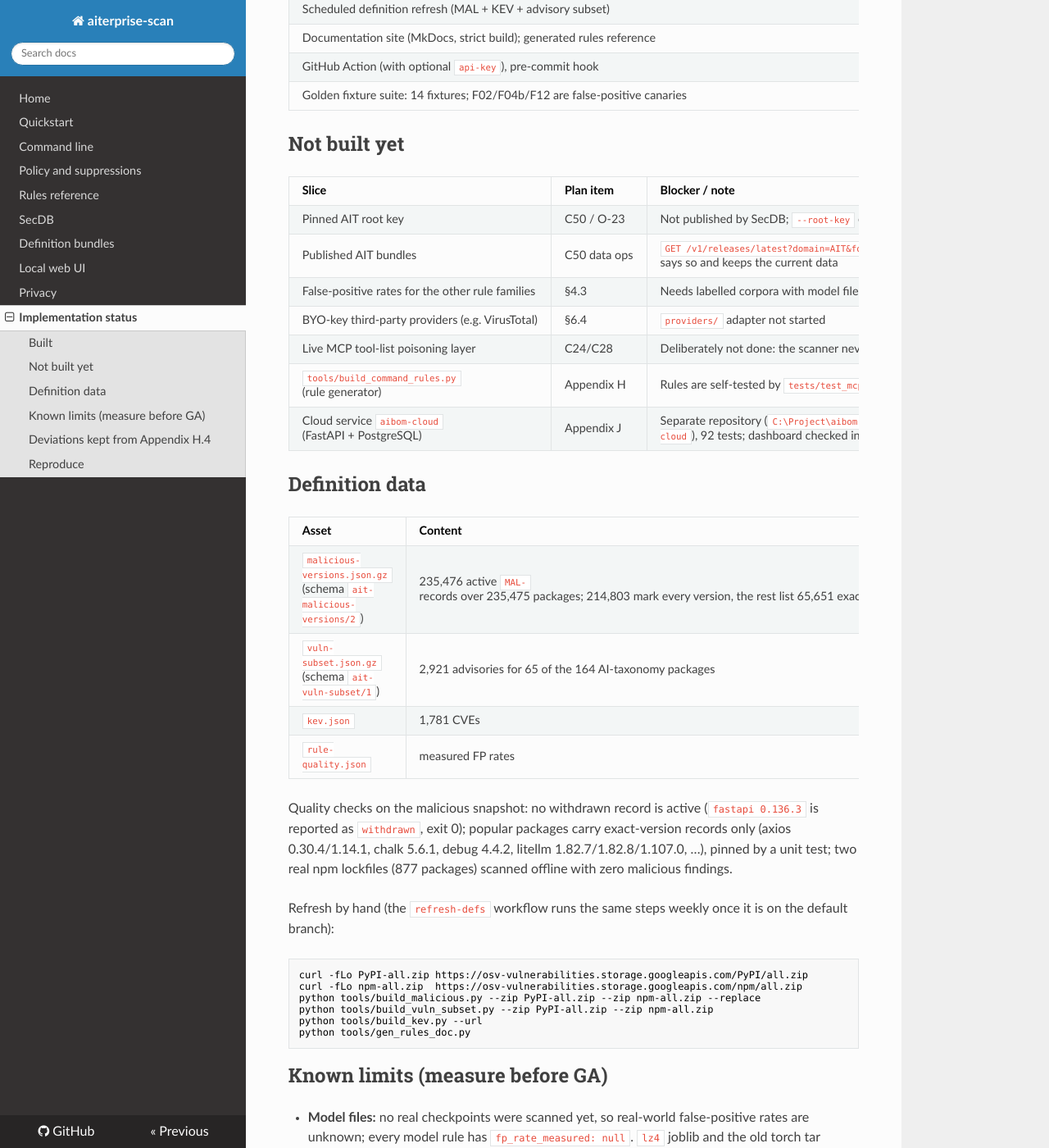
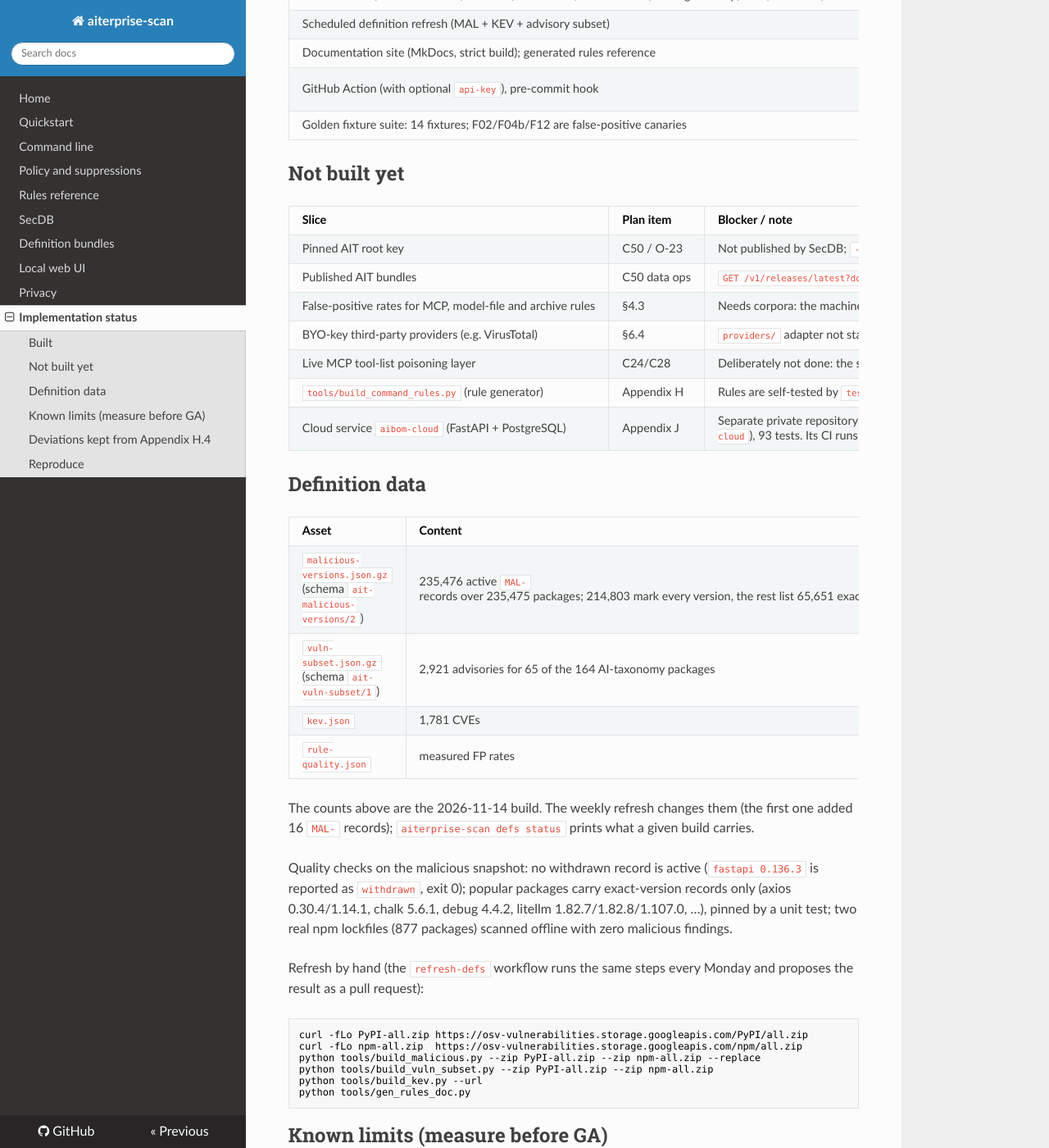
Before and after one commit to jtopaz1/aiterprise-aibom, an MkDocs documentation site: the page built from docs/STATUS.md, in a window 1280 px wide and 1400 px high, scrolled down 1425 px. Shown: the whole window at 82% size. Built offline with MkDocs 1.6.1, drawn with Linux system fonts in a browser that asks for light colours; nearby versions of some CDN libraries; some of the changed text lies outside the part shown.

Commit message:
STATUS: what the checks of 2026-11-16 established
Co-Authored-By: Claude Fable 5.2 <noreply@anthropic.com>

````diff
--- a/docs/STATUS.md
+++ b/docs/STATUS.md
@@ -1,6 +1,6 @@
 # Implementation status — `aiterprise-scan` 0.1.0 (rewrite)
 
-Updated 2026-11-14. Design of record: `aiterprise-doc/13-APP-AIBOM.md` (AI2). This is a clean-room
+Updated 2026-11-16. Design of record: `aiterprise-doc/13-APP-AIBOM.md` (AI2). This is a clean-room
 rewrite of the OSS engine; the v0.2.0 code described in that document's Appendix H was not available,
 so this table restates Appendix H.1 against what exists in this repository today.
 
@@ -25,20 +25,20 @@ so this table restates Appendix H.1 against what exists in this repository today
 | AI secrets (C32), redacted, digest-keyed | `secrets.py` | working |
 | SecDB API v1 client (§4.8, Appendix I/K): `/v1/me` limits, lookups (single, batch on paid plans), MCP URL prefixes and assessments, file verdicts, data notices, FP reports with consent, report upload; budget from the plan; 429 → UNVERIFIED, never clean | `secdb.py`, `account.py`, `login` / `logout` / `status` / `report-fp` / `upload` | working — verified live with a free key (`/v1/me`, `/v1/usage`, lookups within the 4/min budget); batch and upload are plan-gated and not live-tested |
 | Signed definition bundles (C50): minisign (pure-Python Ed25519, RFC 8032) over the manifest, root-signed `signing-keys.json` with rollback and expiry checks, `release_id` from JCS, archive hash before unpack, atomic install, rollback, per-load re-check | `ed25519.py`, `minisign.py`, `bundles.py`, `defscli.py`, `defs verify/install/update/rollback`, `tools/build_bundle.py` | working — a locally built bundle verified, installed and used; interop with the reference `minisign` passes both ways in CI |
-| Rule quality: per-finding `fp_rate_measured` (measured, or null) and `examined` coverage counts | `quality.py`, `data/ait/rule-quality.json`, `tools/measure_fp.py` | working — `ait.secret.*` measured (3.41 % over 205 clean projects); every other rule is `null` |
+| Rule quality: per-finding `fp_rate_measured` (measured, or null) and `examined` coverage counts | `quality.py`, `data/ait/rule-quality.json`, `tools/measure_fp.py` | working — `ait.secret.*` measured (3.41 % over 205 clean projects) and `ait.skill.*` measured (14.18 % of 275 installed agent skills trip a skill rule; per-rule rates are in the file); MCP, model-file and archive rules are `null` |
 | CycloneDX 1.7 emission (C05), 1.6 compatible, findings as `vulnerabilities[]` | `bom.py`, `--emit-bom`, `bom` command | working |
 | Reports: table, JSON, SARIF 2.1.0, self-contained HTML; data notices | `report.py`, `html_report.py` | working |
 | Policy (C33), suppressions with mandatory expiry (C34), `.snyk` import, baseline (C35); malicious findings accepted only by an expiring fingerprint suppression; UI suppressions in `.aiterprise/suppressions.json` | `policy.py` | working |
 | Org policy sync and cloud upload: `policy pull` (ETag, refuses a policy this scanner cannot load), `scan --upload --cloud`, `upload --cloud`; keys only over https (http to loopback only) | `cloudpolicy.py`, `account.py` | working — verified end to end against a local `aibom-cloud` with a real SecDB key (upload 201, pull 200 then 304) |
 | Coverage honesty: skipped files are `ait.*.not-analysable` findings; an unreachable source exits 2 | `model.not_analysable`, `scanner.py` | working |
 | Local web UI: scan history, findings with filters, inventory, coverage, diff between scans, suppress, SecDB account, defs update; 127.0.0.1 only, token → HttpOnly cookie, Host check, CSRF + Origin, CSP nonce | `ui.py`, `history.py`, `ui`, `scan --save` | working — checked in a real browser, including a 375 px viewport |
-| Local MCP server exposing `scan_ai_supply_chain` (C44), protocol 2025-06-18; registry manifest | `mcpserver.py`, `mcp serve`, `server.json` | working; not published to the MCP registry |
+| Local MCP server exposing `scan_ai_supply_chain` (C44), protocol 2025-06-18; registry manifest | `mcpserver.py`, `mcp serve`, `server.json` | working; `server.json` fits the registry schema (2025-12-11); not published to the MCP registry, which needs the PyPI release first |
 | Acceptance demo: five planted problems, one offline scan; `--exe` holds a built binary to the same five | `tools/killer_demo.py` | working — 5/5 from source, and from the Linux x86-64, macOS arm64 and Windows x86-64 binaries in CI |
-| Packaging: wheel + sdist, single-file binaries (PyInstaller), container image, Sigstore-signed release, self-SBOM, PyPI trusted publishing | `packaging/`, `Dockerfile`, `.github/workflows/release.yml`, `binaries.yml` | wheel and container image built and checked in CI; CI builds the Linux, macOS and Windows binaries with the release's own `binaries.yml` and each passes the killer demo (5/5, exit 1); the tag-triggered release (signing, PyPI, ghcr.io) **not yet run** |
-| CI: test matrix, wheel, self-scan, killer demo, licence check, minisign interop, docs, container, binaries | `.github/workflows/ci.yml` | working — green on GitHub (PR #2) |
-| Scheduled definition refresh (MAL + KEV + advisory subset) | `.github/workflows/refresh-defs.yml` | written — weekly; rebuilds the data, runs the full tests and the killer demo on it, then proposes it on `defs/refresh`. Runs only from the default branch, so **not yet run**; opening the pull request needs the repository setting that lets Actions create pull requests (off today), otherwise the run links to the compare page |
+| Packaging: wheel + sdist, single-file binaries (PyInstaller), container image, Sigstore-signed release, self-SBOM, PyPI trusted publishing | `packaging/`, `Dockerfile`, `.github/workflows/release.yml`, `binaries.yml` | wheel, sdist, self-SBOM and container image built and checked in CI; CI builds the Linux, macOS and Windows binaries with the release's own `binaries.yml` and each passes the killer demo (5/5, exit 1); the tag-triggered release (signing, PyPI, ghcr.io) **not yet run** — `RELEASING.md` lists the one-time setup it needs (a PyPI trusted publisher; the name is free) |
+| CI: test matrix, wheel and sdist, self-scan, killer demo, licence check, minisign interop, docs, container, binaries, the GitHub Action, the pre-commit hook | `.github/workflows/ci.yml` | working — green on GitHub (PR #3) |
+| Scheduled definition refresh (MAL + KEV + advisory subset) | `.github/workflows/refresh-defs.yml` | working — weekly. The first scheduled run (2026-11-16) rebuilt the data, passed the full tests and the killer demo on it, and opened the refresh pull request itself (the repository now lets Actions create pull requests). CI on that pull request starts when it is closed and reopened |
 | Documentation site (MkDocs, strict build); generated rules reference | `mkdocs.yml`, `docs/`, `tools/gen_rules_doc.py` | working — builds locally with `--strict` |
-| GitHub Action (with optional `api-key`), pre-commit hook | `action/`, `.pre-commit-hooks.yaml` | written — not yet run on GitHub |
+| GitHub Action (with optional `api-key`), pre-commit hook | `action/`, `.pre-commit-hooks.yaml` | working — CI uses the action on the killer-demo repository (the gate fails, `exit-code` 1, report, SARIF and AI-BOM written) and on a clean fixture (`exit-code` 0), and `pre-commit try-repo` runs the hook on both. Not exercised: the SARIF upload to code scanning (not available to a private repository) and the `api-key` input |
 | Golden fixture suite: 14 fixtures; F02/F04b/F12 are false-positive canaries | `tests/test_golden.py` | working |
 
 ## Not built yet
@@ -47,11 +47,11 @@ so this table restates Appendix H.1 against what exists in this repository today
 |---|---|---|
 | Pinned AIT root key | C50 / O-23 | Not published by SecDB; `--root-key` or `AITERPRISE_ROOT_KEY` is required until it is |
 | Published AIT bundles | C50 data ops | `GET /v1/releases/latest?domain=AIT&format=ait-bundle` returns 404 today; `defs update` says so and keeps the current data |
-| False-positive rates for the other rule families | §4.3 | Needs labelled corpora with model files, MCP configs and skills; the site-packages corpus only exercises secrets |
+| False-positive rates for MCP, model-file and archive rules | §4.3 | Needs corpora: the machine used for the skill and secret measurements has 15 MCP configs and one package with model files, under the 25-sample minimum |
 | BYO-key third-party providers (e.g. VirusTotal) | §6.4 | `providers/` adapter not started |
 | Live MCP tool-list poisoning layer | C24/C28 | Deliberately not done: the scanner never launches servers (G8); descriptions in configs are judged |
 | `tools/build_command_rules.py` (rule generator) | Appendix H | Rules are self-tested by `tests/test_mcp.py`; the generator is not in the repo |
-| Cloud service `aibom-cloud` (FastAPI + PostgreSQL) | Appendix J | Separate repository (`C:\Project\aibom-cloud`), 92 tests; dashboard checked in a browser on SQLite; not run on PostgreSQL or Docker, not deployed, no remote |
+| Cloud service `aibom-cloud` (FastAPI + PostgreSQL) | Appendix J | Separate private repository (`jtopaz1/aibom-cloud`), 93 tests. Its CI runs them on SQLite and on PostgreSQL 17 (a database per test, built from the migration), and a docker job builds the image, starts it with PostgreSQL through docker compose, uploads a report and reads it back. Dashboard checked in a browser on SQLite. Not deployed: no host has been named |
 
 ## Definition data
 
@@ -60,14 +60,17 @@ so this table restates Appendix H.1 against what exists in this repository today
 | `malicious-versions.json.gz` (schema `ait-malicious-versions/2`) | 235,476 active `MAL-` records over 235,475 packages; 214,803 mark every version, the rest list 65,651 exact versions; 363 withdrawn records kept apart | OSV bulk exports `PyPI/all.zip` and `npm/all.zip`, 2026-11-14 — SHA-256 of each input recorded in the file and shown by `defs status` | 3.06 MB |
 | `vuln-subset.json.gz` (schema `ait-vuln-subset/1`) | 2,921 advisories for 65 of the 164 AI-taxonomy packages | Same OSV exports; per-record licences (GHSA, PYSEC: CC-BY 4.0) | 0.24 MB |
 | `kev.json` | 1,781 CVEs | CISA KEV catalog 2026.11.13 (CC0) | 0.3 MB |
-| `rule-quality.json` | measured FP rates | `tools/measure_fp.py` over 210 local site-packages projects | 2 KB |
+| `rule-quality.json` | measured FP rates | `tools/measure_fp.py` over 210 local site-packages projects (secrets) and 275 installed agent skills (skills) | 5 KB |
+
+The counts above are the 2026-11-14 build. The weekly refresh changes them (the first one added 16
+`MAL-` records); `aiterprise-scan defs status` prints what a given build carries.
 
 Quality checks on the malicious snapshot: no withdrawn record is active (`fastapi 0.136.3` is
 reported as `withdrawn`, exit 0); popular packages carry exact-version records only (axios
 0.30.4/1.14.1, chalk 5.6.1, debug 4.4.2, litellm 1.82.7/1.82.8/1.107.0, …), pinned by a unit test;
 two real npm lockfiles (877 packages) scanned offline with zero malicious findings.
 
-Refresh by hand (the `refresh-defs` workflow runs the same steps weekly once it is on the default branch):
+Refresh by hand (the `refresh-defs` workflow runs the same steps every Monday and proposes the result as a pull request):
 
 ```bash
 curl -fLo PyPI-all.zip https://osv-vulnerabilities.storage.googleapis.com/PyPI/all.zip
@@ -86,6 +89,12 @@ python tools/gen_rules_doc.py
 - **Secrets:** all 7 flagged projects behind the measured 3.41 % were flagged by the PEM
   private-key rule; placeholder filtering drops values containing words such as `example`.
 - **MCP / skills:** `supply.npx-unpinned` covers `npx` only (not `bunx` / `pnpm dlx`).
+- **Skill rules are noisy on real skills.** Of 275 installed, in-use skills, 39 trip a skill rule.
+  `desc.secret.read-exfil` and `desc.hidden.conceal` are critical and fire on 4.4 % and 4.0 %: the
+  description-poisoning patterns were written for short tool descriptions and also run over long
+  skill bodies, where "never print secrets" or "don't tell the user the internal name" is ordinary
+  guidance. Three plain regex faults found by the measurement are fixed; the body/description split
+  is not. Treat skill-body findings as leads.
 - **Licences:** verdicts are advisory, not legal advice.
 - **KEV severity (decided 2026-11-14):** a CVE listed in CISA KEV is upgraded to **critical**
   (`ait.vuln.kev`), whatever the advisory's own CVSS severity — known exploitation outranks the
````
